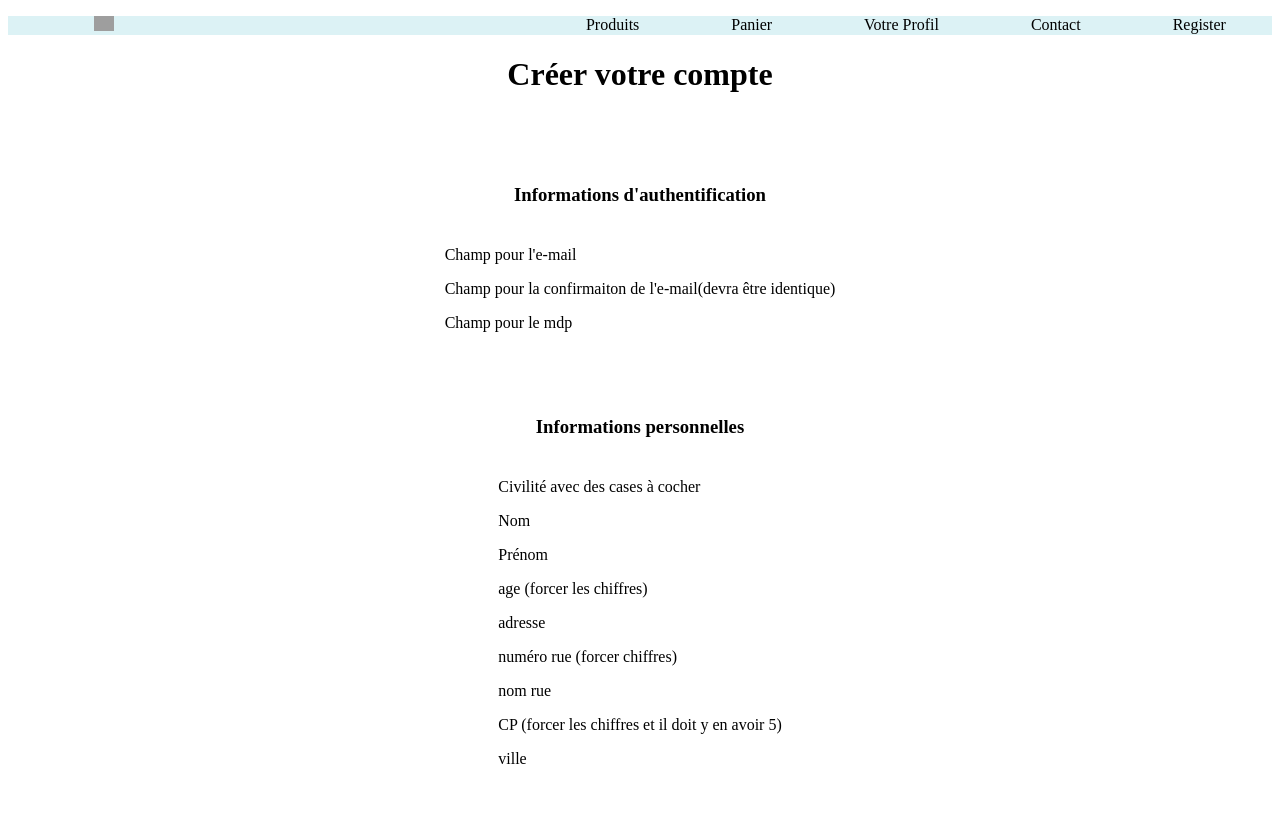
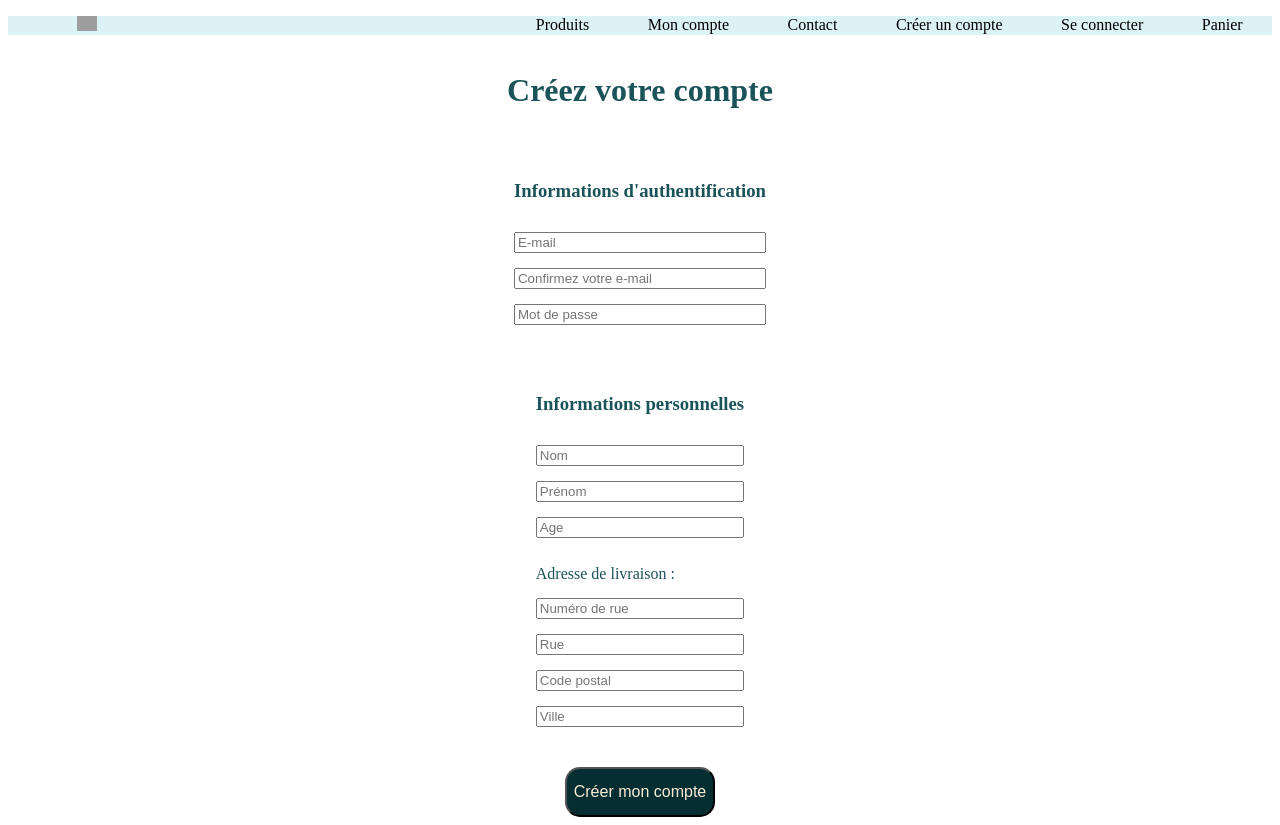
Before and after one commit to Sharizhai/SuperBoutiqueProject, a React (Create React App) app: page /register in a window 1280 px wide. Before the commit the page ends 800 px from the top, so only its background shows below. Built offline with nearby package versions, Linux system fonts and the light colour scheme; grey boxes are pictures that could not be loaded.

Commit message:
register page layout

```diff
--- a/src/components/NavBar.js
+++ b/src/components/NavBar.js
@@ -16,16 +16,19 @@ const Navbar = () => {
             <Link to="/product">Produits</Link>
           </li>
           <li>
-            <Link to="/cart">Panier</Link>
-          </li>
-          <li>
-            <Link to="/profilPage">Votre Profil</Link>
+            <Link to="/profilPage">Mon compte</Link>
           </li>
           <li>
             <Link to="/contact">Contact</Link>
           </li>
           <li>
-            <Link to="/register">Register</Link>
+            <Link to="/register">Créer un compte</Link>
+          </li>
+          <li>
+            <Link to="/login">Se connecter</Link>
+          </li>
+          <li>
+            <Link to="/cart">Panier</Link>
           </li>
         </ul>
       </nav>
--- a/src/routing/RegisterPage.js
+++ b/src/routing/RegisterPage.js
@@ -1,50 +1,52 @@
-import Button from "../components/Button"
+import { Link } from 'react-router-dom';
+import Button from "../components/Button";
 
 const Register = () => {
 
     return (
         <>
-            <form>
-                <h1 style={{ textAlign: "center" }}>Créer votre compte</h1>
+            <div style={{ display: "flex", flexDirection: "column", alignItems: "center" }}>
+                <form>
+                    <h1 style={{ textAlign: "center", color: "#1A5359" }}>Créez votre compte</h1>
 
-                <div style={{display: "flex", flexDirection: "column", alignItems: "center"}}>
-                    <div style={{marginTop: "50px"}}>
-                        <h3 style={{ textAlign: "center", marginBottom: "40px" }}>Informations d'authentification</h3>
-                        <p>Champ pour l'e-mail</p>
-                        <p>Champ pour la confirmaiton de l'e-mail(devra être identique)</p>
-                        <p>Champ pour le mdp</p>
+                    <div style={{ display: "flex", flexDirection: "column", alignItems: "center" }}>
+                        <div style={{ marginTop: "30px", display: "flex", flexDirection: "column", gap: "15px" }}>
+                            <h3 style={{ textAlign: "center", marginBottom: "15px", color: "#1A5359" }}>Informations d'authentification</h3>
+                            <input name="mail" type="text" placeholder="E-mail" />
+                            <input name="mail-repeat" type="text" placeholder="Confirmez votre e-mail" />
+                            <input name="password" type="password" placeholder="Mot de passe" />
+                        </div>
+
+                        <div style={{ marginTop: "50px", display: "flex", flexDirection: "column", gap: "15px" }}>
+                            <h3 style={{ textAlign: "center", marginBottom: "15px", color: "#1A5359" }}>Informations personnelles</h3>
+                            <input name="last-name" type="text" placeholder="Nom" />
+                            <input name="first-name" type="text" placeholder="Prénom" />
+                            <input name="age" type="number" placeholder="Age" />
+                            <p style={{ marginBottom: "0px", marginTop: "12px", color: "#1A5359" }}>Adresse de livraison :</p>
+                            <input name="street-number" type="text" placeholder="Numéro de rue" />
+                            <input name="street" type="text" placeholder="Rue" />
+                            <input name="zip-code" type="text" placeholder="Code postal" />
+                            <input name="city" type="text" placeholder="Ville" />
+                        </div>
+                <div style={{ marginTop: "40px" }}>
+
+                    <Link to="/login">
+                        <Button label="Créer mon compte"
+                            width="150px"
+                            height="50px"
+                            color="antiquewhite"
+                            backgroundColor="#052E33"
+                            borderRadius="15px"
+                            fontSize="1em"
+                        />
+                    </Link>
+                </div>
                     </div>
+                </form>
 
-                    <div style={{marginTop: "50px"}}>
-                        <h3 style={{ textAlign: "center", marginBottom: "40px" }}>Informations personnelles</h3>
-                        <p>Civilité avec des cases à cocher</p>
-                        <p>Nom</p>
-                        <p>Prénom</p>
-                        <p>age (forcer les chiffres)</p>
-                        <p>adresse
-                            <p>numéro rue (forcer chiffres)</p>
-                            <p>nom rue</p>
-                            <p>CP (forcer les chiffres et il doit y en avoir 5)</p>
-                            <p>ville</p>
-                        </p>
-                    </div>
-                </div>
-            </form>
+            </div>
         </>
-    )
+    );
+};
 
-}
-
-export default Register
-
-/* {
-  nom: String,
-  prenom: String,
-  age: Number,
-  address: {
-    ville: String,
-    postalCode: String,
-    numeroRue: String,
-    nomRue: String,
-  },
-} */
+export default Register;
```
Also changed, not shown: src/routing/LoginPage.js (added, +7 -0 lines).
